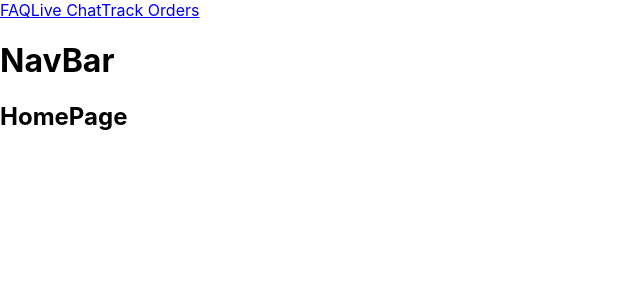
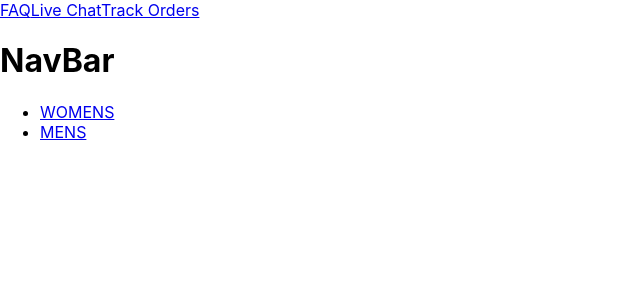
Before and after one commit to saraHumphries/AND-digital-second-interview-task, a React (Create React App) app in the folder client_side_golden_shoes_app/: page / in a window 1280 px wide. Shown: the top 300 px of the page, without its empty margins (0-640 px from the left). Built offline with nearby package versions, Linux system fonts and the light colour scheme.

Commit message:
adds link to stock pages

```diff
--- a/client_side_golden_shoes_app/src/components/HomePage.js
+++ b/client_side_golden_shoes_app/src/components/HomePage.js
@@ -2,7 +2,12 @@
 const HomePage = function() {
     return (
         <div>
-            <h2>HomePage</h2>
+            <div id='categories-list'>
+                <ul>
+                    <li><a href='/stock'>WOMENS</a></li>
+                    <li><a href='/stock'>MENS</a></li>
+                </ul>
+            </div>
         </div>
     );
 };
--- a/client_side_golden_shoes_app/src/containers/StockContainer.js
+++ b/client_side_golden_shoes_app/src/containers/StockContainer.js
@@ -13,7 +13,7 @@ const StockContainer = function() {
 
     return (
         <div>
-            <h2>Stock contianer</h2>
+            <h2>Stock container</h2>
         </div>
     );
 };
```
Also changed, not shown: client_side_golden_shoes_app/src/components/ShoeType.js (added, +10 -0 lines).
